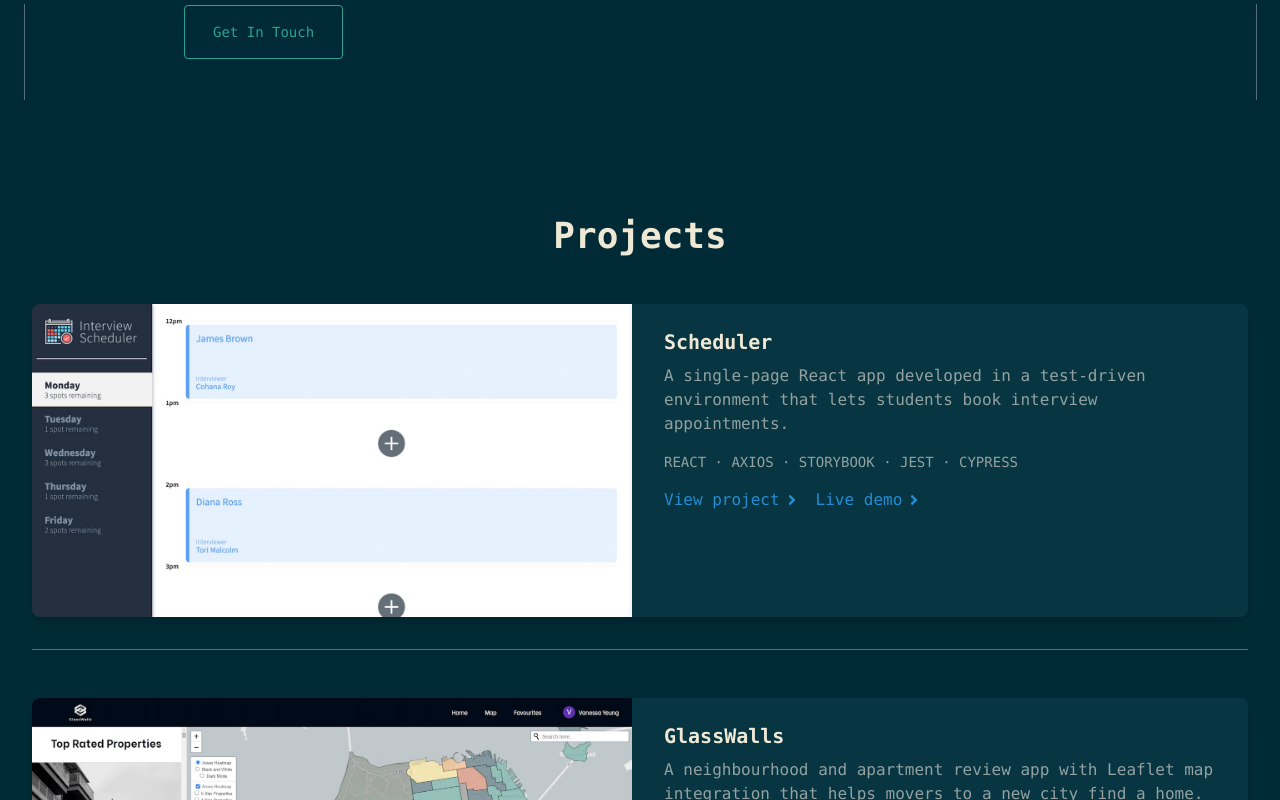
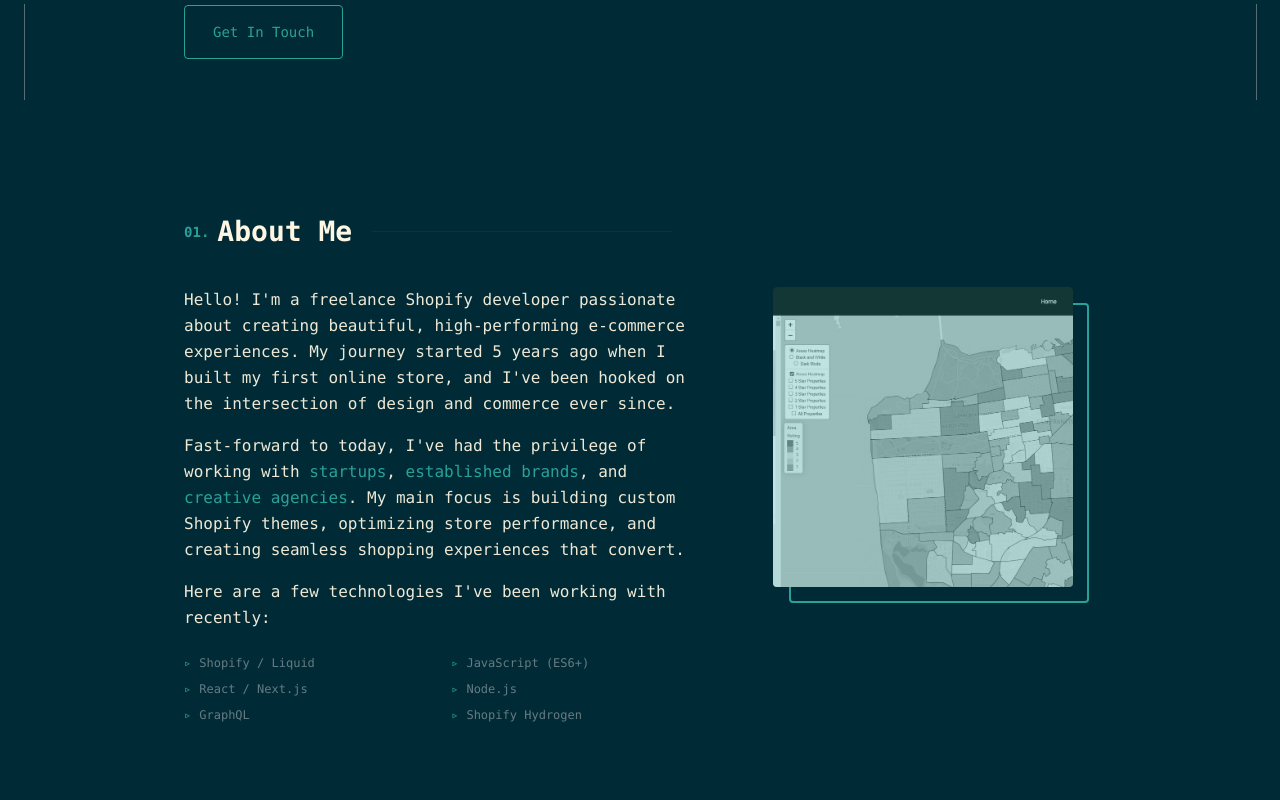
Before and after one commit to vwt604/portfolio-v3, a Next.js app: page / in a window 1280 px wide. Shown: the part 680-1480 px from the top of the page. Built offline with nearby package versions, Linux system fonts and the light colour scheme.

Commit message:
feat: add About

```diff
--- /dev/null
+++ b/app/components/About.tsx
@@ -0,0 +1,74 @@
+"use client";
+
+import Image from "next/image";
+import { AboutContent } from "../data/shopifyPortfolioData";
+
+interface AboutProps {
+  about: AboutContent;
+  profileImage?: string;
+}
+
+const SectionNumber = ({ num }: { num: number }) => (
+  <span className="text-[var(--accent-cyan)] font-mono text-sm mr-2">
+    0{num}.
+  </span>
+);
+
+export default function About({ about, profileImage = "/assets/glasswalls.jpg" }: AboutProps) {
+  return (
+    <section id="about" className="py-24 px-4 md:px-36 max-w-[1200px] mx-auto">
+      <h2 className="flex items-center text-[28px] font-semibold text-[var(--heading-dark)] mb-10">
+        <SectionNumber num={1} /> About Me
+        <span className="flex-1 h-px bg-[var(--bg-secondary)] ml-5 max-w-[300px]" />
+      </h2>
+      <div className="grid grid-cols-1 md:grid-cols-[3fr_2fr] gap-12">
+        <div>
+          {about.paragraphs.slice(0, -1).map((paragraph, index) => (
+            <p
+              key={index}
+              className="leading-relaxed mb-4 text-[var(--text-primary)]"
+            >
+              {paragraph.split(/(startups|established brands|creative agencies)/).map((part, i) => {
+                if (["startups", "established brands", "creative agencies"].includes(part)) {
+                  return (
+                    <span key={i} className="text-[var(--accent-cyan)]">
+                      {part}
+                    </span>
+                  );
+                }
+                return part;
+              })}
+            </p>
+          ))}
+          <p className="leading-relaxed mb-6 text-[var(--text-primary)]">
+            {about.paragraphs[about.paragraphs.length - 1]}
+          </p>
+          <ul className="grid grid-cols-2 gap-x-4 gap-y-2.5 list-none p-0 m-0">
+            {about.technologies.map((tech) => (
+              <li
+                key={tech}
+                className="flex items-center gap-2 font-mono text-xs text-[var(--text-dim)]"
+              >
+                <span className="text-[var(--accent-cyan)]">▹</span> {tech}
+              </li>
+            ))}
+          </ul>
+        </div>
+        <div className="relative">
+          <div className="relative w-full max-w-[300px] mx-auto">
+            <div className="absolute top-4 left-4 w-full h-full border-2 border-[var(--accent-cyan)] rounded transition-all duration-200" />
+            <div className="relative w-full aspect-square rounded overflow-hidden group">
+              <Image
+                src={profileImage}
+                alt="Profile"
+                fill
+                className="object-cover grayscale hover:grayscale-0 transition-all duration-300"
+              />
+              <div className="absolute inset-0 bg-[var(--accent-cyan)]/30 hover:bg-transparent transition-all duration-300" />
+            </div>
+          </div>
+        </div>
+      </div>
+    </section>
+  );
+}
--- a/app/page.tsx
+++ b/app/page.tsx
@@ -1,6 +1,8 @@
 "use client";
 
 import Hero from "./components/Hero";
+import About from "./components/About";
+import Services from "./components/Services";
 import Projects from "./components/Projects";
 import Footer from "./components/Footer";
 import Navigation from "./components/Navigation";
@@ -12,7 +14,7 @@
 
 export default function Home() {
   const { header, projects } = portfolioData;
-  const { personalInfo } = shopifyPortfolioData;
+  const { personalInfo, about, services } = shopifyPortfolioData;
 
   return (
     <ThemeProvider>
@@ -29,14 +31,10 @@
           description={personalInfo.description}
         />
 
+        {/* New About Section */}
+        <About about={about} />
+
         {/* Old sections - will replace incrementally */}
-        {/* <Header
-          name={header.name}
-          title={header.title}
-          description={header.description}
-          resumeUrl={header.resumeUrl}
-          socialLinks={header.socialLinks}
-        /> */}
         <Projects projects={projects} />
         <Footer socialLinks={header.socialLinks} resumeUrl={header.resumeUrl} />
       </main>
```
